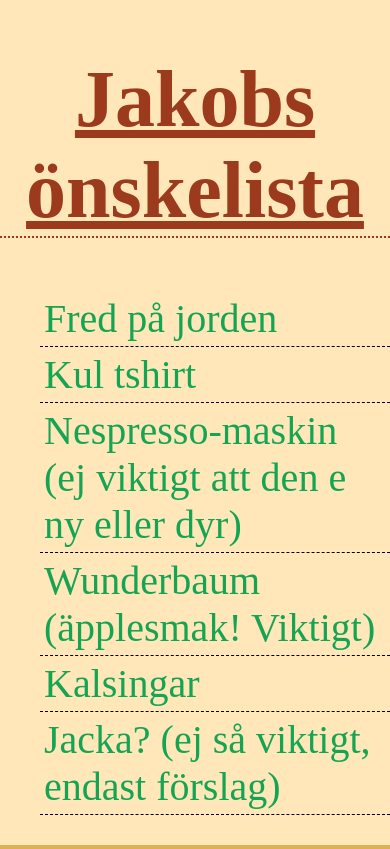
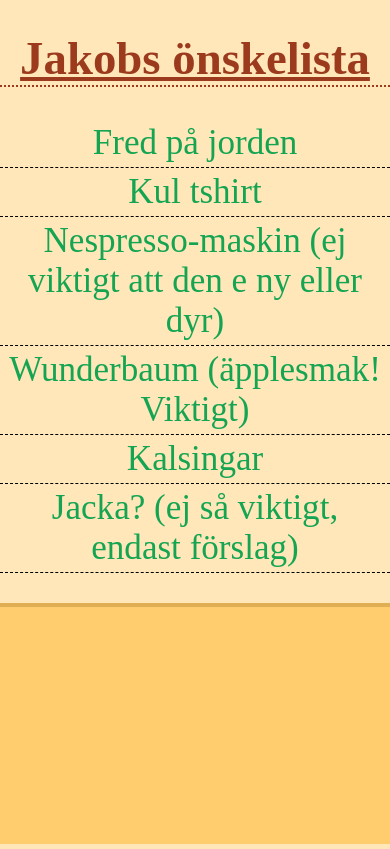
Before and after one commit to MrYakobo/mryakobo.github.io, a PHP site: page /onskelista/index.php in a window 390 px wide. Run offline with PHP 8.4, Linux system fonts and the light colour scheme; some web fonts are replaced.

Commit message:
Mobile support

```diff
--- a/onskelista/style.css
+++ b/onskelista/style.css
@@ -18,6 +18,7 @@ h1{
     border-bottom: 4px solid #e0af53;
 }
 ul{
+    padding: 0;
     list-style: none;
     text-align: left;
     display: inline-block;
@@ -27,3 +28,14 @@ li{
     padding: 4px;
     border-bottom: 1px dashed #000;
 }
+@media screen and (max-width: 652px) {
+    h1{
+        font-size: 12vw;
+    }
+    li{
+        font-size: 9vw;
+    }
+    ul{
+        text-align: center;
+    }
+}
```
